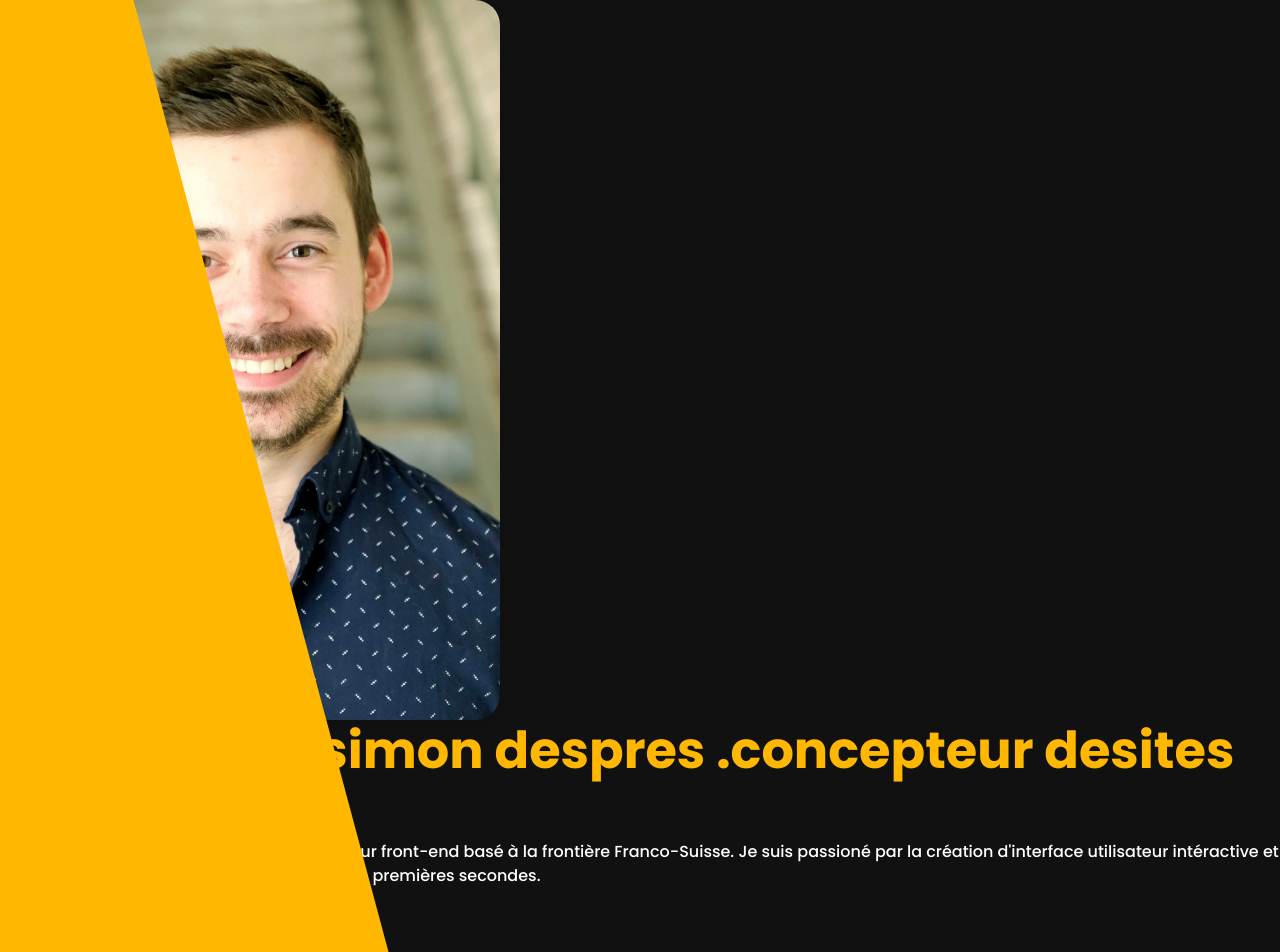
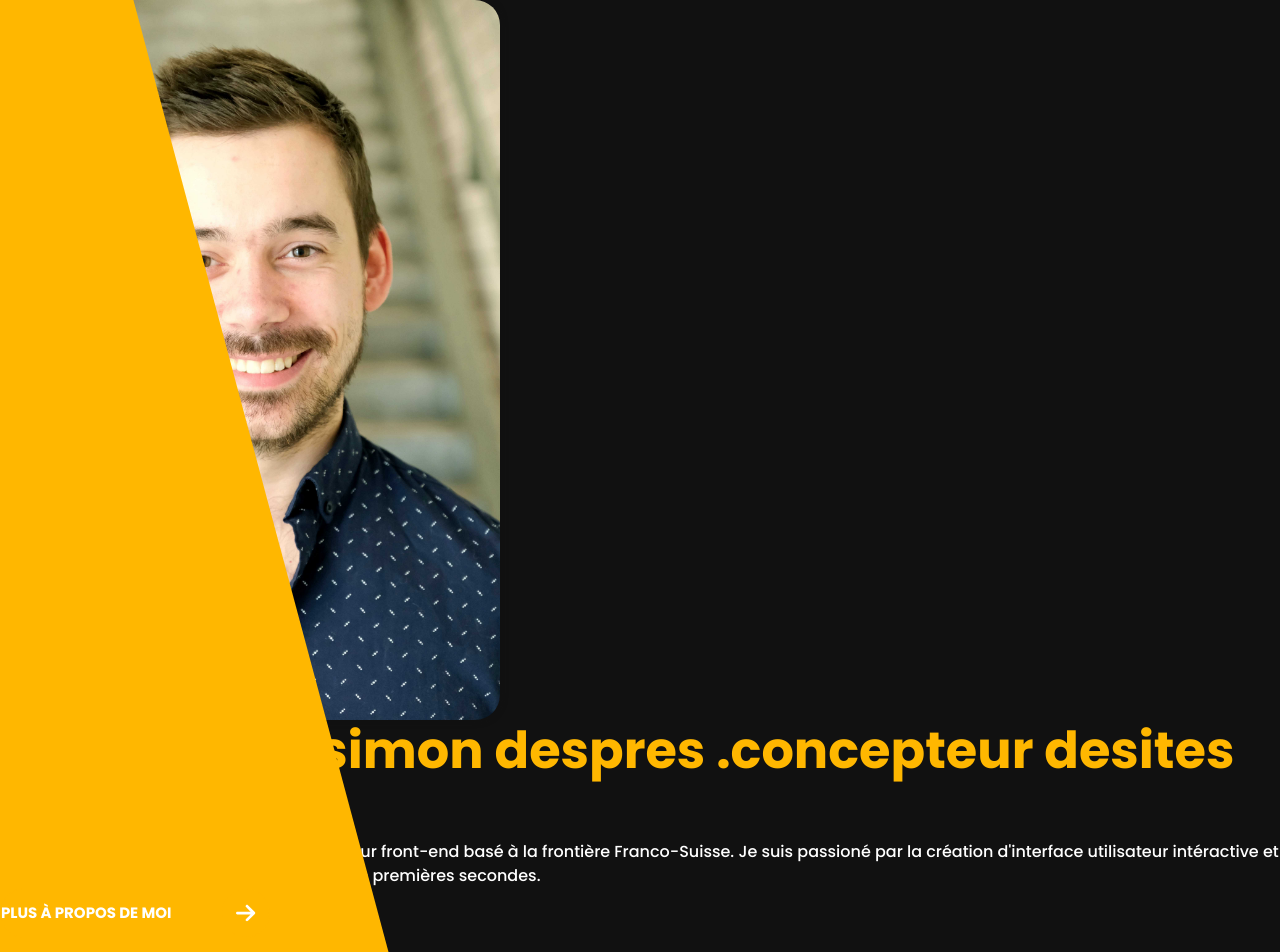
Before and after one commit to PilcodeurDev/Porte-folio, a React (Vite) app: page / in a window 1280 px wide. Shown: the top 952 px of the page. Built offline with nearby package versions, Linux system fonts and the light colour scheme.

Commit message:
bouton + hover terminé 😍

```diff
--- a/src/components/pages/Home.jsx
+++ b/src/components/pages/Home.jsx
@@ -16,12 +16,12 @@ export default function Home() {
   return (
     <>
       <div className="">
-        <div className="blue-block"></div>
+        <div className="block"></div>
         <div className="grid grid-cols-2">
           <div className="fixed left-10 top-10">
             <div className="bg-image"></div>
           </div>
-          <div className="fixed ml-[48%] top-[18%]">
+          <div className="fixed ml-[48%] top-[%]">
             <div className="w-2/3">
               <h1 className="bio flex flex-col uppercase ml-16">
                 <font>je m'appelle</font>
@@ -35,17 +35,14 @@ export default function Home() {
                 d'interface utilisateur intéractive et dynamique qui captivera
                 vos visiteurs dès les premières secondes.
               </p>
-              <button className="button">
-                <Link to="/about">
-                  <span className="pl-10">plus à propos de moi</span>
-                  <span>
-                    <FontAwesomeIcon
-                      icon={faArrowRight}
-                      className="button-arrow-icon"
-                    />
-                  </span>
-                </Link>
-              </button>
+              <Link to="/about" className="button">
+                <span className="pl-7 pr-5 py-3">plus à propos de moi</span>
+                <span className="button-arrow-icon">
+                  <FontAwesomeIcon
+                    icon={faArrowRight}
+                  />
+                </span>
+              </Link>
             </div>
           </div>
         </div>
--- a/src/index.css
+++ b/src/index.css
@@ -32,7 +32,7 @@ body {
   font-family: poppins,sans-serif;
 }
 
-.blue-block {
+.block {
   position: fixed;
   background: var(--main-color);
   height: 200%;
@@ -50,6 +50,7 @@ body {
   width: 500px;
   border-radius: 25px;
   box-shadow: 0 0 7px #111;
+  display: block !important;
 }
 
 .bio {
@@ -63,9 +64,9 @@ body {
   content: "";
   position: absolute;
   left: 0;
-  top: 29px;
+  top: 27px;
   height: 4px;
-  width: 40px;
+  width: 35px;
   border-radius: 10px;
   background: var(--main-color);
 }
@@ -73,23 +74,44 @@ body {
 .button {
   display: flex;
   align-items: center;
-  /* justify-content: space-between; */
+  justify-content: space-between;
+  width: 270px;
   border: 1px solid var(--main-color);
   border-radius: 50px;
+  background: transparent;
+  font-family: poppins-bold;
+  font-size: 15px;
+  text-transform: uppercase;
+  position: relative;
+  overflow: hidden;
+}
 
-  font-family: poppins-bold;
-  text-transform: uppercase;
+.button::before {
+  content: "";
+  position: absolute;
+  left: 0;
+  top: 0;
+  width: 100%;
+  height: 100%;
+  background: var(--main-color);
+  z-index: -1;
+  transform: translateX(100%);
+  transition: all 0.5s;
+  transition-timing-function: cubic-bezier(.5, 1.6, .4, .7);
+}
+.button:hover::before{
+  transform: translateX(0%);
 }
 
 .button-arrow-icon {
-  /* display: flex;
-  justify-content: center;
-  align-items: center; */
-  /* padding: 16px 70px 16px 35px; */
-  /* font-size: 15px; */
-  width: 55px;
-  height: 55px;
+  position: relative;
+  right: -1px;
+  width: 48px;
+  height: 48px;
   background: var(--main-color);
   border-radius: 50%;
-  font-weight: 600;
+  font-size: 22px;
+  display: flex;
+  justify-content: center;
+  align-items: center;
 }
```
